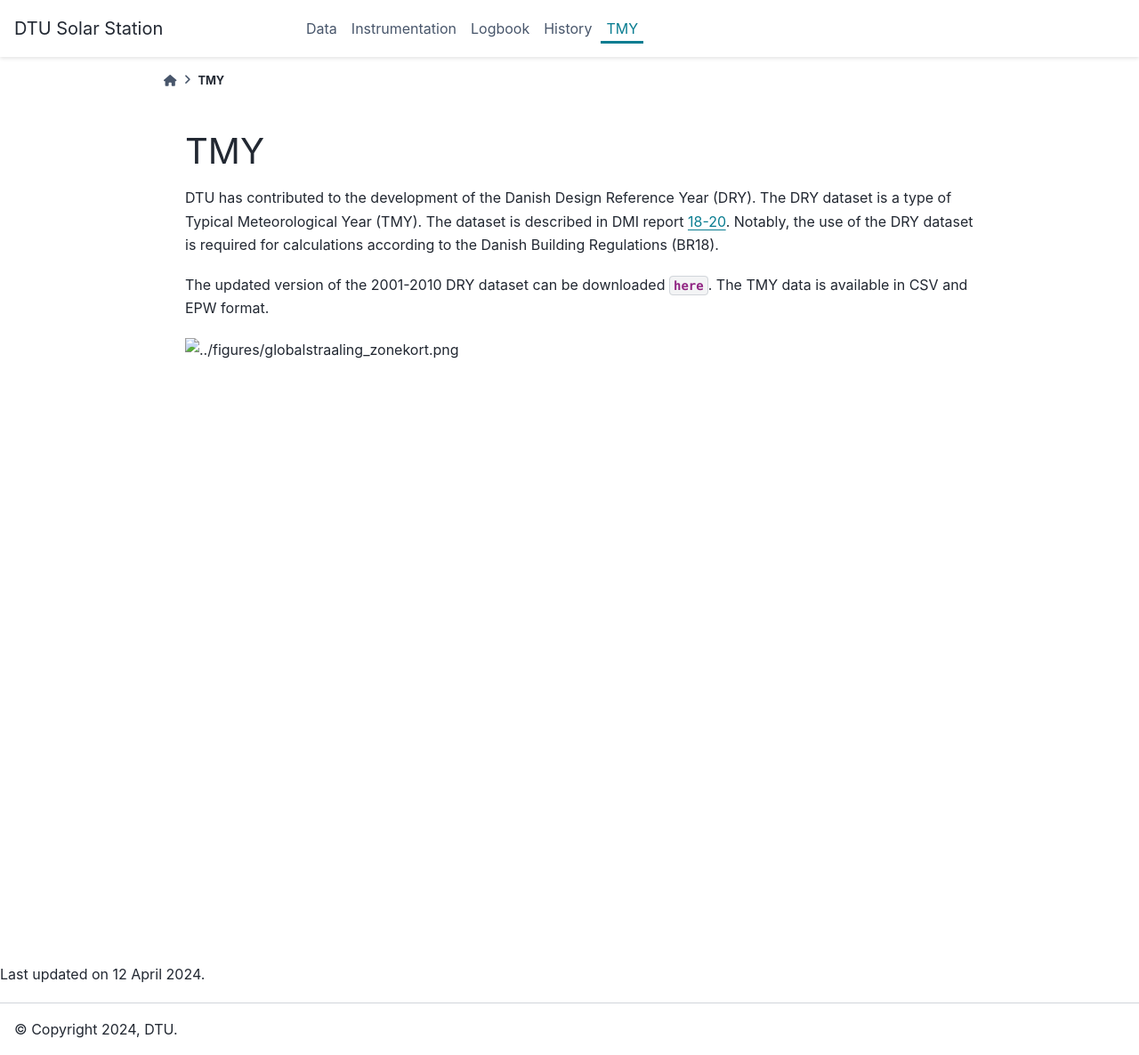
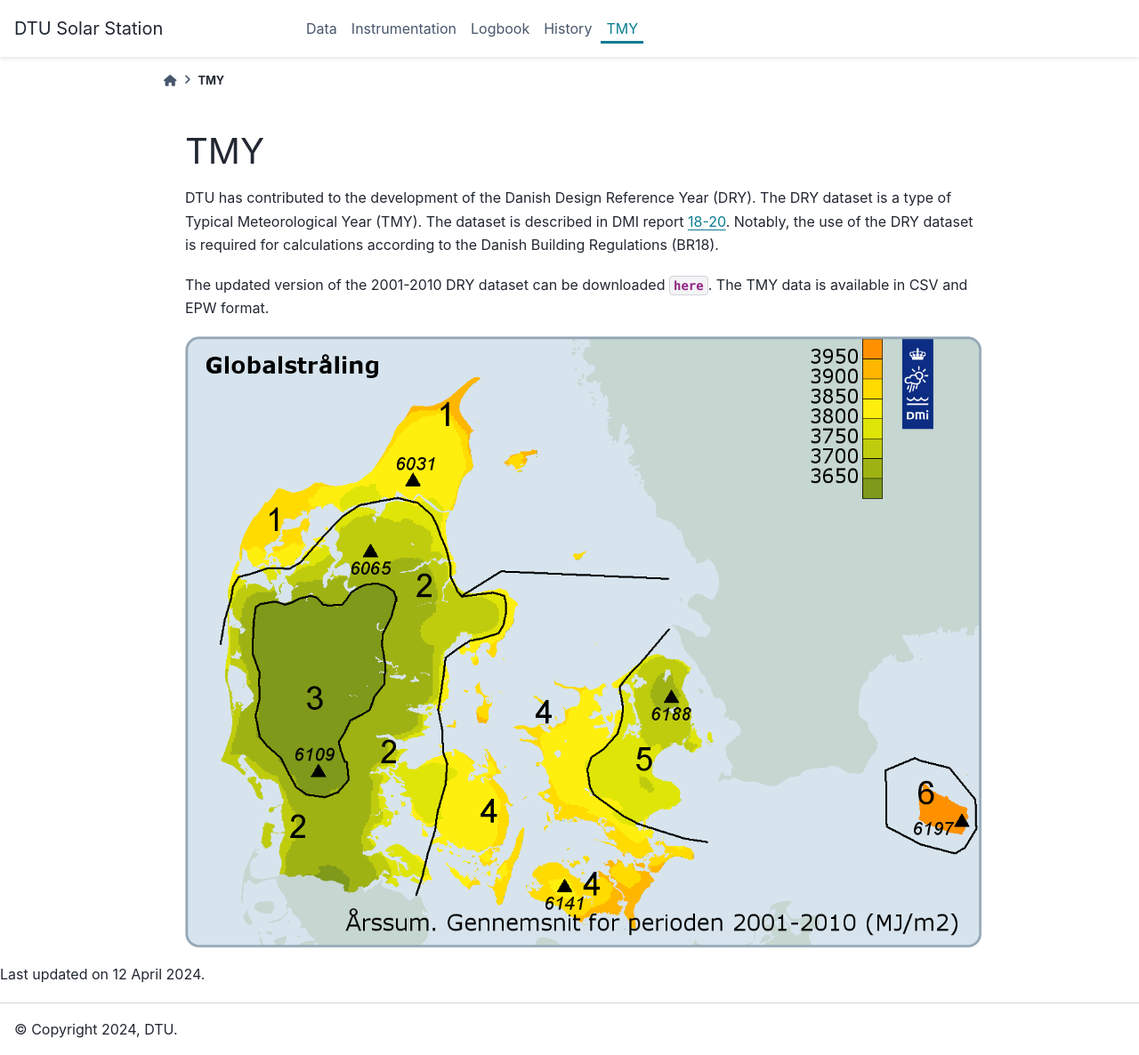
Before and after one commit to AssessingSolar/dtu_solar_station, a Sphinx documentation site: the page built from docs/tmy.md, in a window 1280 px wide and 1186 px high. Shown: the whole window at 89% size. Built offline with Sphinx 7.4.7 and the PyData theme 0.15.4, drawn with Linux system fonts in a browser that asks for light colours.

Commit message:
Update tmy.md

````diff
--- a/docs/tmy.md
+++ b/docs/tmy.md
@@ -4,10 +4,9 @@ DTU has contributed to the development of the Danish Design Reference Year (DRY)
 
 The updated version of the 2001-2010 DRY dataset can be downloaded {download}`here <../DRY_2001-2010_december_2018_version.zip>`. The TMY data is available in CSV and EPW format.
 
-```{image} ../figures/globalstraaling_zonekort.png
+```{image} /figures/globalstraaling_zonekort.png
 ---
 :alt: annual average global irradiance for Denmark
-:class: bg-primary mb-1
 :width: 200px
 :align: center
 ---
````
